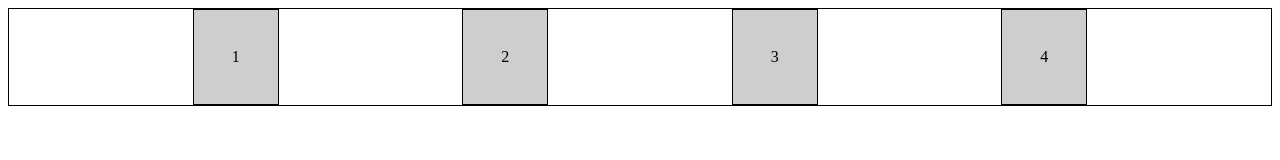
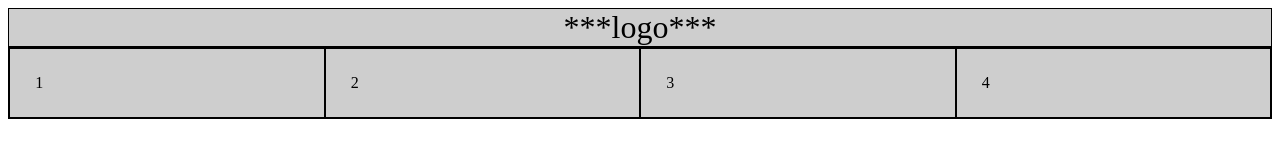
Before and after one commit to mhg19/ProyectoLenguajes2T, a plain HTML site: page index.html in a window 1280 px wide. Drawn offline with Linux system fonts and the light colour scheme.

Commit message:
segunda subida (prueba)

```diff
--- a/index.css
+++ b/index.css
@@ -1,15 +1,25 @@
 .option{
     border: 1px solid black;
     background-color: #cecece;
-    padding: 3%;
+    padding: 2%;
     width: max-content;
+    width: 500px;
 }
 
-.menu{
+#menu{
     display: flex;
     justify-content: space-evenly;
     height: auto;
     border: 1px solid black;
     align-items: center;
-    width: auto;
 }
+
+#principal{
+    display: flex;
+    justify-content: space-evenly;
+    height: auto;
+    border: 1px solid black;
+    align-items: center;
+    background-color: #cecece;
+    font-size:xx-large;
+}
--- a/index.html
+++ b/index.html
@@ -11,7 +11,11 @@
     <header>
 
         <main>
-            <div class="menu">
+            <div id="principal">
+            ***logo***
+            </div>
+            </div>
+            <div id="menu">
                 <div class="option"> 1 </div>
                 <div class="option"> 2 </div>
                 <div class="option"> 3 </div>
```
